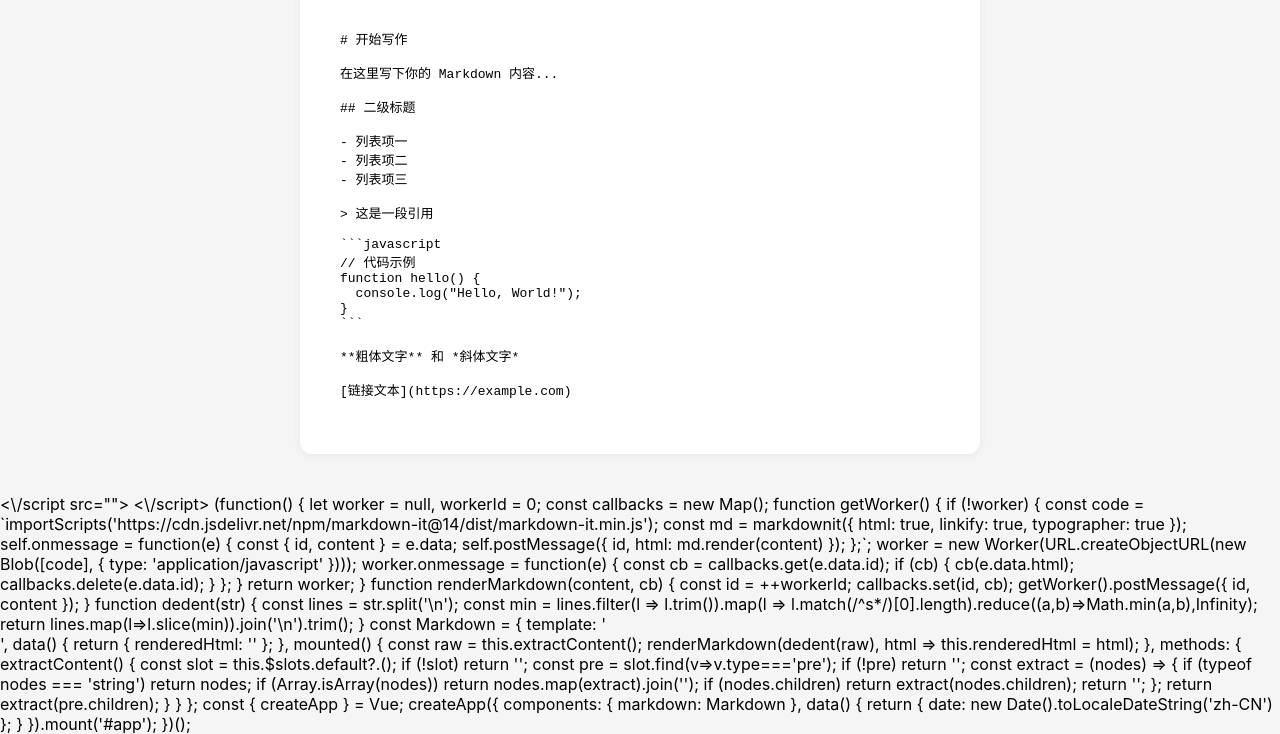
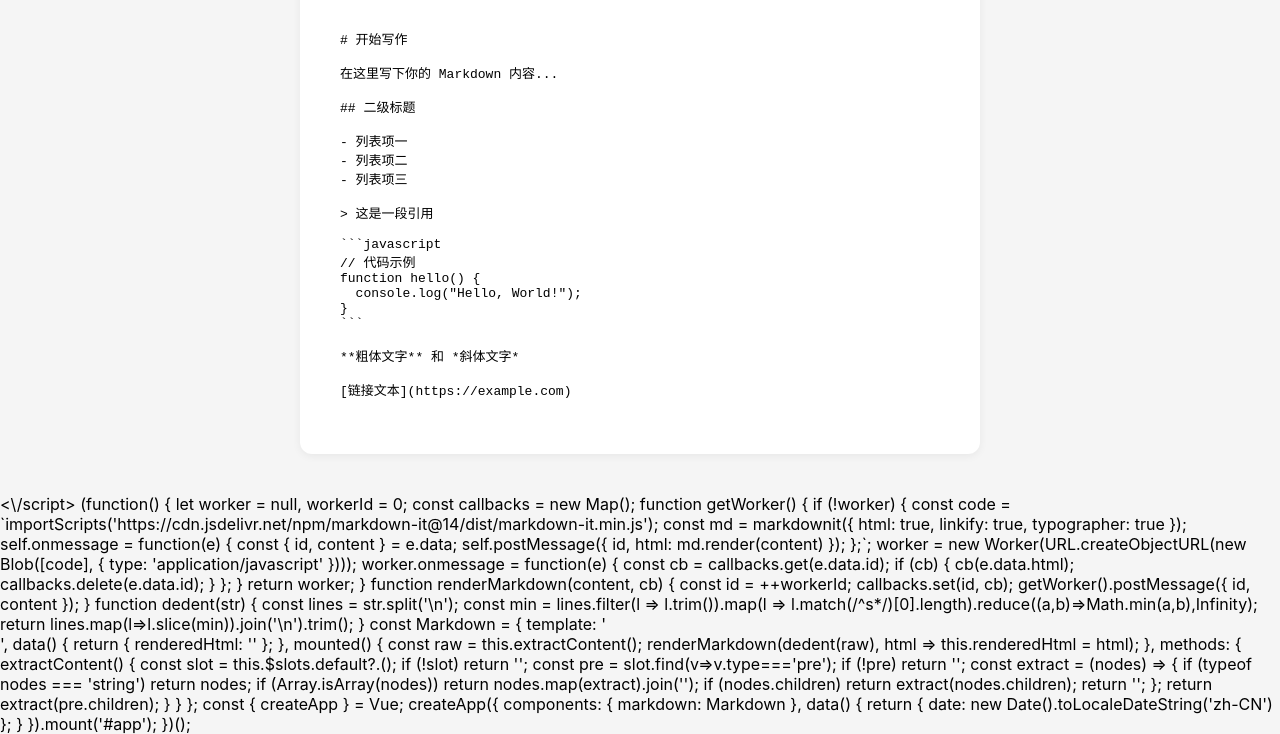
Before and after one commit to Ceult/Ceult.github.io, a plain HTML site: page posts/bbb.html in a window 1280 px wide. Shown: the part 171-905 px from the top of the page. Drawn offline with nearby package versions, Linux system fonts and the light colour scheme.

Commit message:
Update posts/bbb.html

```diff
--- a/posts/bbb.html
+++ b/posts/bbb.html
@@ -61,7 +61,7 @@ function hello() {
       </article>
     </div>
   </div>
-  <\/script src=""></script>
+  <script src=""></script>
   <\/script>
     (function() {
       let worker = null, workerId = 0;
```
